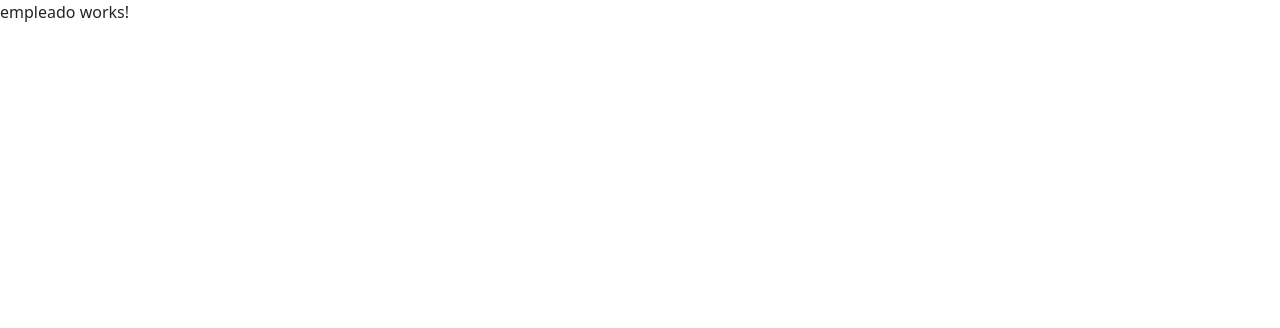
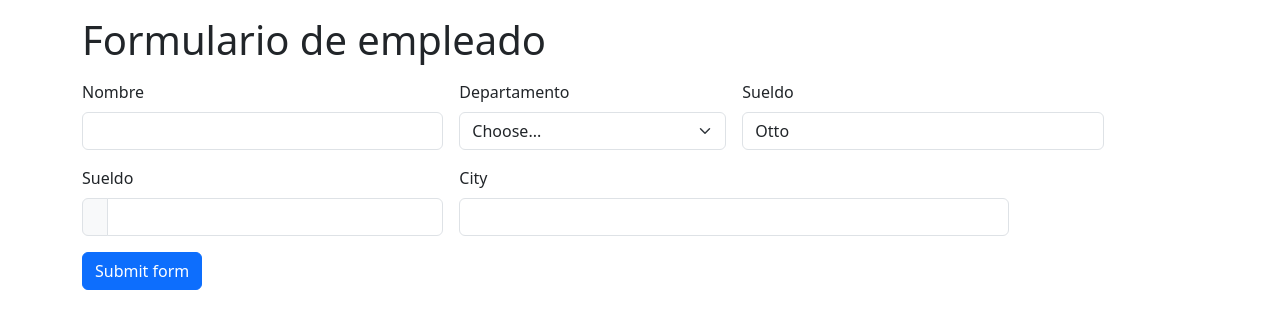
Before and after one commit to Jeim05/FrontendApiEmpleados, an Angular app: page /empleado/1 in a window 1280 px wide. Shown: the top 328 px of the page. Built offline with nearby package versions, Linux system fonts and the light colour scheme; no server answers.

Commit message:
componente para crear empleado

```diff
--- /dev/null
+++ b/src/app/Models/Departamento.ts
@@ -0,0 +1,4 @@
+export interface Departamento{
+    idDepartamento: number,
+    nombre: string
+}
--- a/src/app/Models/Empleado.ts
+++ b/src/app/Models/Empleado.ts
@@ -1,7 +1,9 @@
+import { Departamento } from "./Departamento";
+
 export interface Empleado{
     idEmpleado: number,
     nombreCompleto: string,
-    idDepartamento:number,
+    departamento: Departamento,
     sueldo: number,
     fechaContrato: string;
 }
--- a/src/app/components/empleado/empleado.component.html
+++ b/src/app/components/empleado/empleado.component.html
@@ -1 +1,59 @@
-<p>empleado works!</p>
+<div class="container">
+  <div class="py-2">
+    <h1 class="py-2">Formulario de empleado</h1>
+    <div>
+      <form class="row g-3" novalidate>
+        <div class="col-md-4">
+          <label for="nombre" class="form-label">Nombre</label>
+          <input type="text" class="form-control" id="nombre" required />
+        </div>
+        <div class="col-md-3">
+          <label for="departamento" class="form-label">Departamento</label>
+          <select class="form-select" id="departamento" required>
+            <option selected disabled value="">Choose...</option>
+            <option value="1">Administración</option>
+            <option value="2">Marketing</option>
+          </select>
+        </div>
+        <div class="col-md-4">
+          <label for="sueldo" class="form-label">Sueldo</label>
+          <input
+            type="text"
+            class="form-control"
+            id="departamento"
+            value="Otto"
+            required
+          />
+        </div>
+        <div class="col-md-4">
+          <label for="sueldo" class="form-label">Sueldo</label>
+          <div class="input-group has-validation">
+            <span class="input-group-text" id="inputGroupPrepend"></span>
+            <input
+              type="text"
+              class="form-control"
+              id="validationCustomUsername"
+              aria-describedby="inputGroupPrepend"
+              required
+            />
+            <div class="invalid-feedback">Please choose a username.</div>
+          </div>
+        </div>
+        <div class="col-md-6">
+          <label for="validationCustom03" class="form-label">City</label>
+          <input
+            type="text"
+            class="form-control"
+            id="validationCustom03"
+            required
+          />
+          <div class="invalid-feedback">Please provide a valid city.</div>
+        </div>
+
+        <div class="col-12">
+          <button class="btn btn-primary" type="submit">Submit form</button>
+        </div>
+      </form>
+    </div>
+  </div>
+</div>
--- a/src/app/components/empleado/empleado.component.ts
+++ b/src/app/components/empleado/empleado.component.ts
@@ -1,12 +1,96 @@
-import { Component } from '@angular/core';
+import { Component, inject, Input, OnInit } from '@angular/core';
+import { FormBuilder, FormGroup, ReactiveFormsModule } from '@angular/forms';
+import { EmpleadoService } from '../../Services/empleado.service';
+import { Router } from '@angular/router';
+import { Empleado } from '../../Models/Empleado';
 
 @Component({
   selector: 'app-empleado',
   standalone: true,
-  imports: [],
+  imports: [ReactiveFormsModule],
   templateUrl: './empleado.component.html',
   styleUrl: './empleado.component.css'
 })
-export class EmpleadoComponent {
+export class EmpleadoComponent implements OnInit {
+  @Input('id') idEmpleado!: number;
+  private empleadoServicio = inject(EmpleadoService);
+  public formBuild = inject(FormBuilder);
 
+  public formEmpleado: FormGroup = this.formBuild.group({
+    nombreCompleto: [''],
+    departamento: this.formBuild.group({
+      idDepartamento: [0],
+      nombre:['']
+    }),
+    sueldo: [0],
+    fechaContrato: ['']
+  });
+
+  constructor(private router: Router) { }
+
+  ngOnInit(): void {
+    if (this.idEmpleado != 0) {
+      this.empleadoServicio.obtener(this.idEmpleado).subscribe({
+        next: (data) => {
+          this.formEmpleado.patchValue({
+            nombreCompleto: data.nombreCompleto,
+            departamento: {
+              idDepartamento: data.departamento.idDepartamento,
+              nombre: data.departamento.nombre
+            },
+            sueldo: data.sueldo,
+            fechaContrato: data.fechaContrato
+          })
+        },
+        error: (err) => {
+          console.log(err.message)
+        }
+      })
+    }
+  }
+
+  guardar() {
+    const objeto: Empleado = {
+      idEmpleado: this.idEmpleado,
+      nombreCompleto: this.formEmpleado.value.nombreCompleto,
+      departamento: {
+        idDepartamento: this.formEmpleado.value.departamento.idDepartamento,
+        nombre: this.formEmpleado.value.departamento.nombre
+      },
+      sueldo: this.formEmpleado.value.sueldo,
+      fechaContrato: this.formEmpleado.value.fechaContrato
+    };
+
+    if (this.idEmpleado == 0) {
+      this.empleadoServicio.crear(objeto).subscribe({
+        next: (data) => {
+          if (data.isSuccess) {
+            this.router.navigate(['/'])
+          } else {
+            alert("Error al crear empleado")
+          }
+        },
+        error: (err) => {
+          console.log(err.message)
+        }
+      })
+    } else {
+      this.empleadoServicio.editar(objeto).subscribe({
+        next: (data) => {
+          if (data.isSuccess) {
+            this.router.navigate(['/'])
+          } else {
+            alert("Error al editar empleado")
+          }
+        },
+        error: (err) => {
+          console.log(err.message)
+        }
+      })
+    }
+  }
+
+  volver() {
+    this.router.navigate(['/'])
+  }
 }
--- a/src/app/components/home/home.component.html
+++ b/src/app/components/home/home.component.html
@@ -9,7 +9,7 @@
                 <thead>
                   <tr>
                     <th scope="col">Nombre completo</th>
-                    <th scope="col">Id Departamento</th>
+                    <th scope="col">Departamento</th>
                     <th scope="col">Sueldo</th>
                     <th scope="col">Fecha de contrato</th>
                     <th scope="col"></th>
@@ -19,7 +19,7 @@
                     @for (item of listaEmpleados; track $index) {
                         <tr>
                             <td>{{item.nombreCompleto}}</td>
-                            <td>{{item.idDepartamento}}</td>
+                            <td>{{item.departamento.nombre}}</td>
                             <td>{{item.sueldo}}</td>
                             <td>{{item.fechaContrato}}</td>
                             <td>
```
